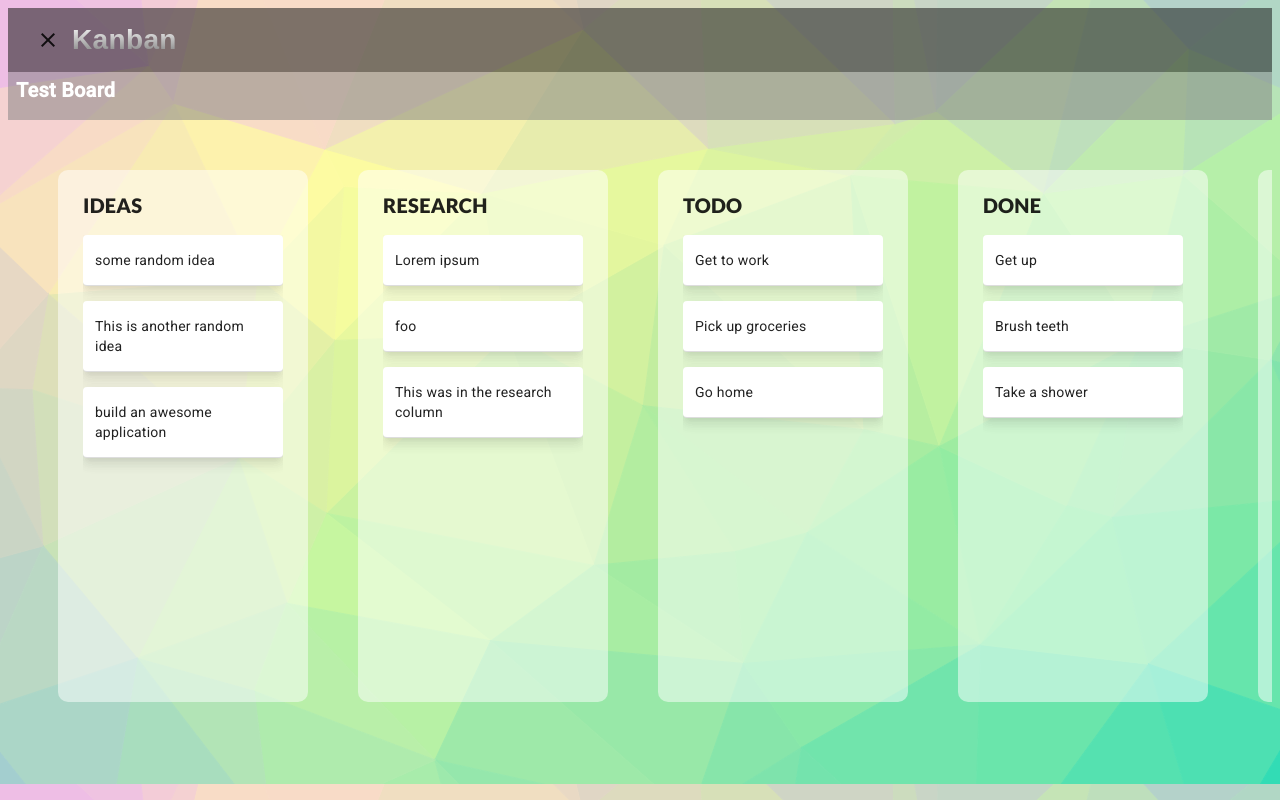
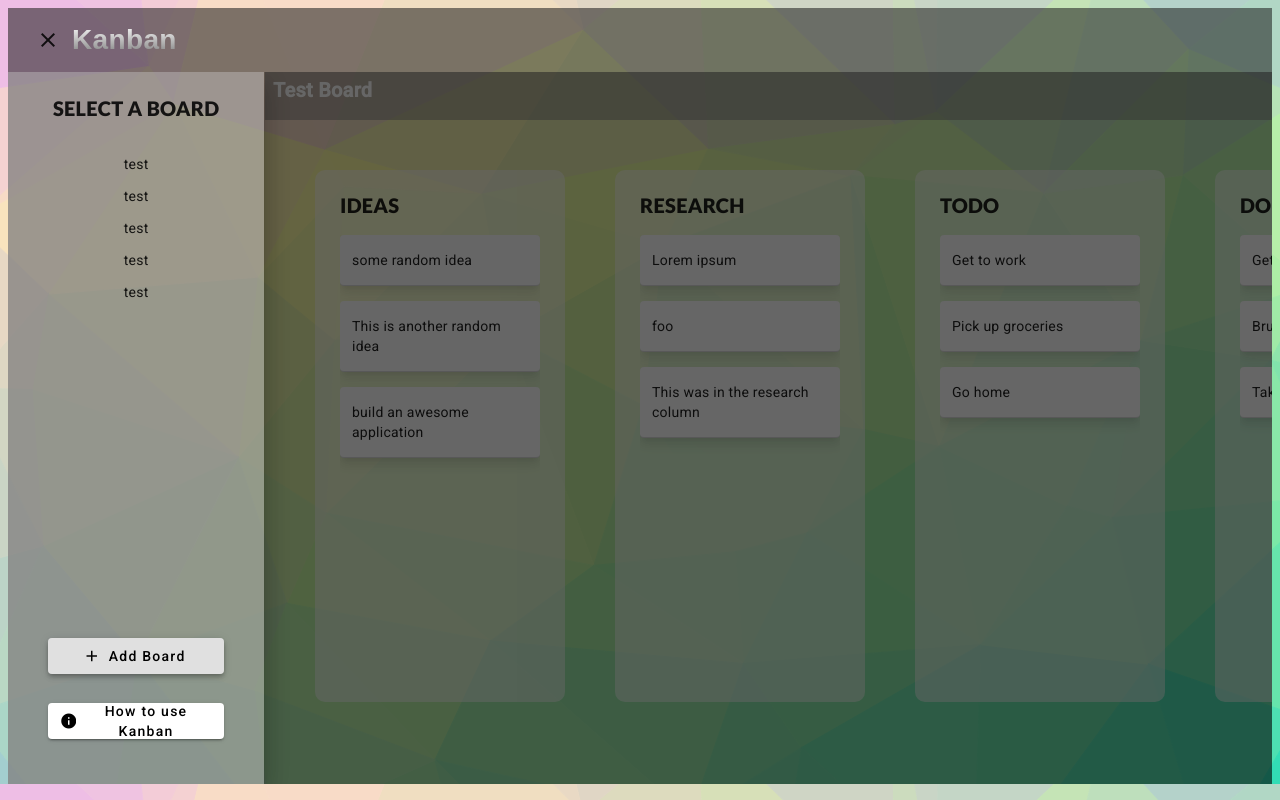
Before and after one commit to kyanethmoran/ang-drag-drop, an Angular app: page / in a window 1280 px wide. Built offline with nearby package versions, Linux system fonts and the light colour scheme.

Commit message:
WIP: needs to fix styling & make dynamic

```diff
--- a/src/app/app.component.html
+++ b/src/app/app.component.html
@@ -12,21 +12,36 @@
     </mat-toolbar-row>
   </mat-toolbar>
 
-  <mat-drawer-container class="example-container">
-    <mat-drawer #drawer class="example-sidenav" mode="side">
+  <mat-drawer-container>
+    <mat-drawer #drawer mode="push" opened="true">
       <div class="sidenav-routes">
-        <p>Auto-resizing sidenav</p>
+        <h2 class="sidenav-header">Select a Board</h2>
         <!-- ADD IN THE NAME OF THE BOARDS -->
+        <div class="routes">
+          <!-- routes for the indivial boards to be displayed in mainview -->
+
+          <!-- for testing -->
+          <p>test</p>
+          <p>test</p>
+          <p>test</p>
+          <p>test</p>
+          <p>test</p>
+        </div>
       </div>
 
       <div class="sidenav-actions">
         <!-- OPTION TO CREATE NEW BOARD -->
-        <button mat-raised-button class="add-board-btn">
+        <button mat-raised-button class="add-board-btn" (click)="addBoard()">
           <mat-icon>add</mat-icon>Add Board
+        </button>
+        <button mat-raised-button class="help-btn" (click)="helpinfo()">
+          <mat-icon>info</mat-icon>How to use Kanban
         </button>
       </div>
     </mat-drawer>
 
-    <router-outlet></router-outlet>
+    <mat-drawer-content>
+      <router-outlet></router-outlet>
+    </mat-drawer-content>
   </mat-drawer-container>
 </div>
--- a/src/app/app.component.scss
+++ b/src/app/app.component.scss
@@ -14,27 +14,42 @@
   -webkit-text-fill-color: transparent;
 }
 
+.sidenav-routes {
+  h2 {
+    font-weight: bold;
+    font-family: "Lato", sans-serif;
+    text-transform: uppercase;
+    margin-bottom: 20px;
+    text-align: center;
+  }
+
+  .routes {
+    display: flex;
+    flex-direction: column;
+    align-items: center;
+    padding: 10px;
+
+    height: 58vh;
+    overflow-y: auto;
+
+    button {
+      width: 90%;
+    }
+  }
+}
+
 .sidenav-actions {
   display: flex;
+  flex-direction: column;
   justify-content: space-between;
+  align-items: space-around;
   align-items: center;
   padding: 10px;
-}
+  height: 15%;
 
-.add-board-btn {
-  align-items: center;
-  text-align: center;
-  text-decoration: none;
-  display: inline-block;
-  font-size: 16px;
-  cursor: pointer;
-  border-radius: 10px;
-}
-
-.root {
-  display: flex;
-  flex-direction: column;
-  height: 100%;
+  button {
+    width: 90%;
+  }
 }
 
 //CHANGE THE MAT SIDENAV DEFUALT STYLINGS
@@ -43,6 +58,7 @@
   height: 89vh;
   background-color: rgba(0, 0, 0, 0);
 }
+
 .mat-drawer {
   padding: 20px;
   background-color: rgba(236, 234, 234, 0.418);
```
